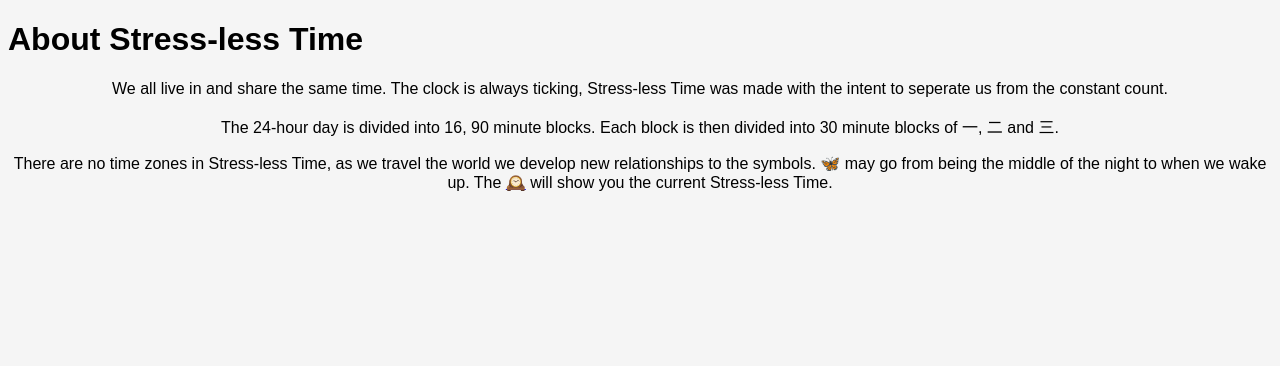
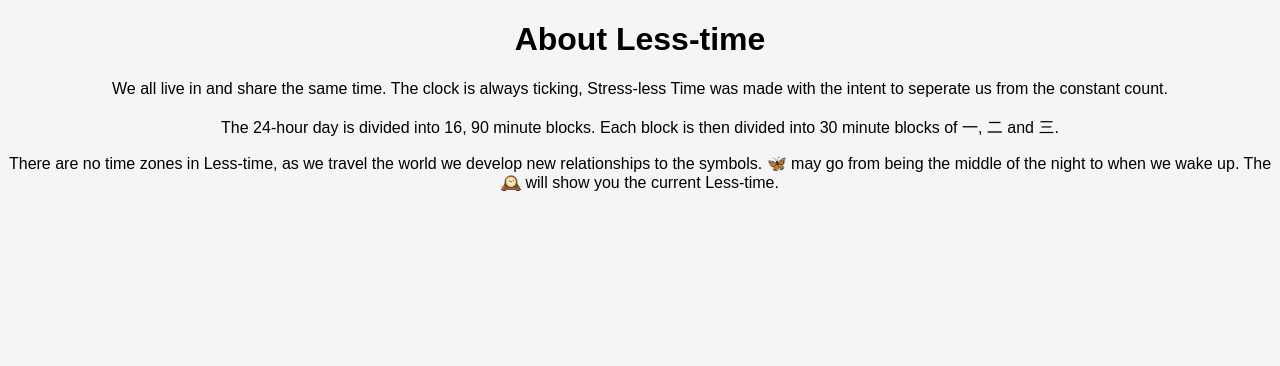
Before and after one commit to a-bangk/less-time, a PHP site: page /about.html in a window 1280 px wide. Shown: the top 366 px of the page. Run offline with PHP 8.4, Linux system fonts and the light colour scheme.

Commit message:
apply rename to less-time

```diff
--- a/about.html
+++ b/about.html
@@ -1,8 +1,8 @@
 <!DOCTYPE html>
 <head>
   <meta charset="utf-8">
-  <title id="aboutTitle">About Stress-less Time</title>
-  <meta name="description" content="About Stress-less Time">
+  <title id="aboutTitle">About Less-time</title>
+  <meta name="description" content="About Less-time">
   <meta name="author" content="Adam">
 
   <link rel="stylesheet" href="css/styles.css?v=1.0">
@@ -10,17 +10,17 @@
 </head>
 
 <body>
-  <h1>About Stress-less Time</h1>
+  <h1>About Less-time</h1>
   <p>We all live in and share the same time. The clock is always ticking, Stress-less Time was made with the intent to seperate
     us from the constant count.</p>
   <p> The 24-hour day is divided into 16, 90 minute blocks. Each block is then divided into 30 minute blocks of 一, 二 and
     三.</p>
-  <p> There are no time zones in Stress-less Time, as we travel the world we develop new relationships to the symbols. 🦋 may
+  <p> There are no time zones in Less-time, as we travel the world we develop new relationships to the symbols. 🦋 may
     go from being the middle of the night to when we wake up. The <a href="stress-less-time.html">🕰️</a> will show you the current
-    Stress-less Time.
+    Less-time.
 
   </p>
-  <h2><a href="stress-less-time.html">🕰️</a></h2>
+  <h2><a href="less-time.html">🕰️</a></h2>
   <script src="scripts.js"></script>
 </body>
 
--- a/css/styles.css
+++ b/css/styles.css
@@ -1,17 +1,17 @@
 h1 {
   font-family: Arial, Helvetica, sans-serif;
-Etext-align:center;
+  text-align:center;
 }
 
 p {
   font-family: Arial, Helvetica, sans-serif;
-text-align:center;
+  text-align:center;
 }
 
 
 h2 {
-font-size: 200px;
-text-align:center
+  font-size: 200px;
+  text-align:center
 }
 
 body
--- a/stress-less-time.html
+++ b/less-time.html
@@ -2,7 +2,7 @@
 <html>
 <meta charset='UTF-8'>
 <head>
-<title id="currentTimeTitle">Stress-less Time</title>
+<title id="currentTimeTitle">Less-time</title>
 <meta http-equiv='Content-Type' content='text/html;charset=utf-8'/>
   <link rel='stylesheet' href='css/styles.css?v=1.0'>
 </head>
```
Also changed, not shown: index.html (+5 -5 lines), README.md.
